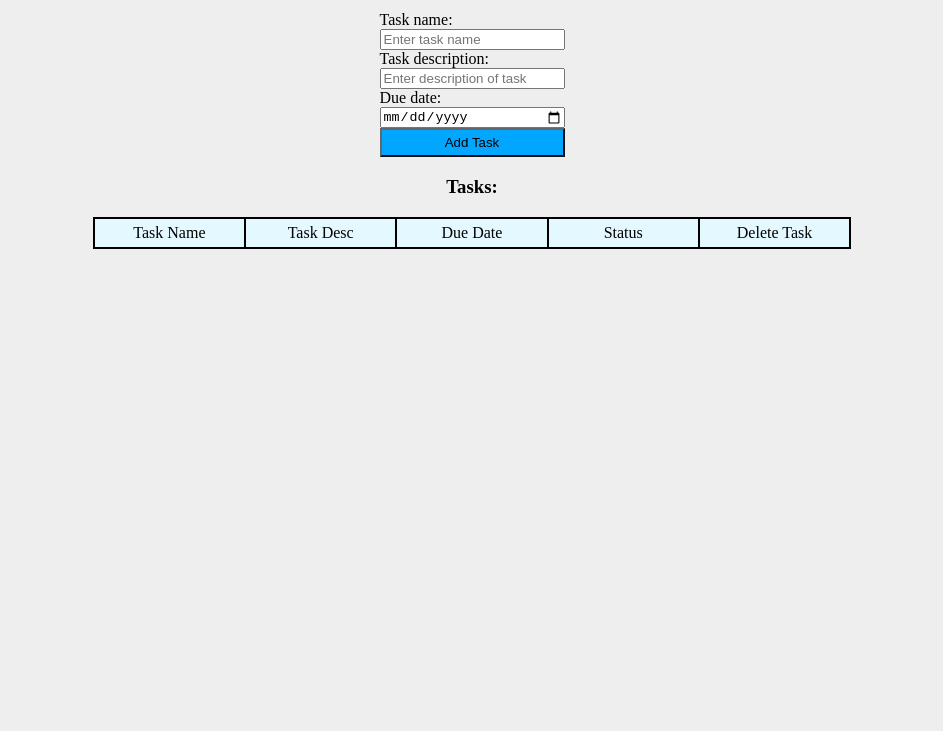
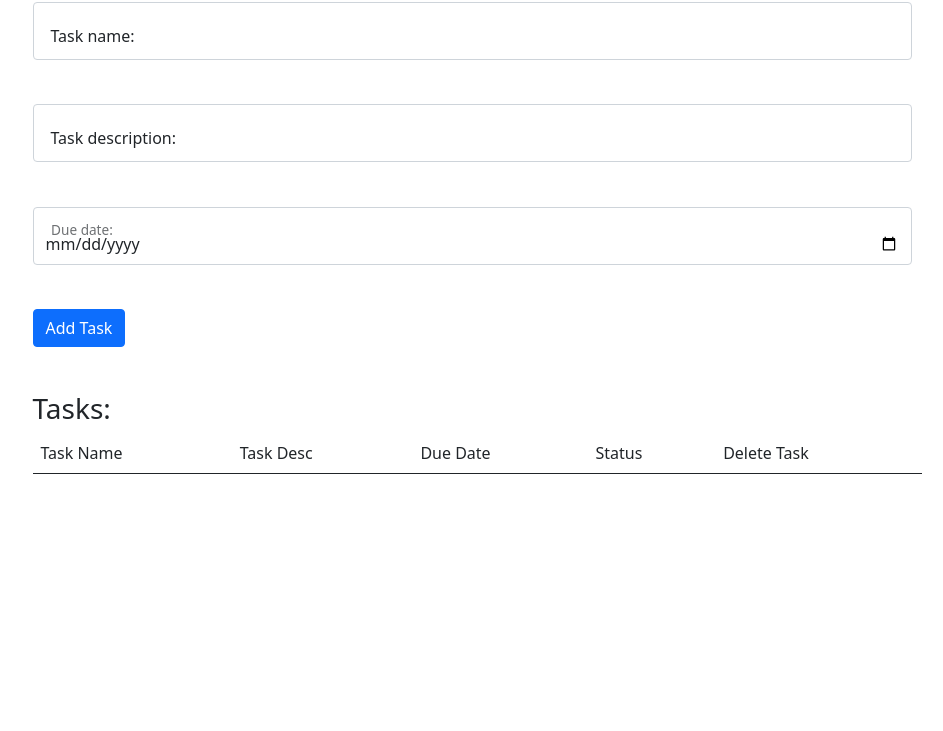
Before and after one commit to SmitWarangZeus/Task-Tracker, a plain HTML site: page index.html in a window 1280 px wide. Shown: the part 69-800 px from the top of the page, without its empty margins (168-1111 px from the left). Drawn offline with nearby package versions, Linux system fonts and the light colour scheme.

Commit message:
added bootstrap, fixed taskId issues

```diff
--- a/index.html
+++ b/index.html
@@ -2,21 +2,26 @@
 <head>
     <title>Task Tracker</title>
     <link rel="stylesheet" href="style.css">
+    <link href="https://cdn.jsdelivr.net/npm/bootstrap@5.0.2/dist/css/bootstrap.min.css" rel="stylesheet" integrity="sha384-EVSTQN3/azprG1Anm3QDgpJLIm9Nao0Yz1ztcQTwFspd3yD65VohhpuuCOmLASjC" crossorigin="anonymous">
 </head>
 <body>
     <h1>Task Tracker</h1>
-    <div class="container">
-        <div class="task-form" id="task-form">
+    <div class="container1" style="width: 70%;">
+        <div class="form-floating" id="task-form">
+            <input class="form-control" type="text" id="task-name" placeholder="Enter task name">
             <label for="task-name">Task name:</label>
-            <input type="text" id="task-name" placeholder="Enter task name">
+        </div>
+        <div class="form-floating" id="task-form">
+            <input class="form-control" type="text" id="task-desc" placeholder="Enter description of task">
             <label for="task-desc">Task description:</label>
-            <input type="text" id="task-desc" placeholder="Enter description of task">
+        </div>
+        <div class="form-floating" id="task-form">
+            <input class="form-control" type="date" id="task-due">
             <label for="task-due">Due date:</label>
-            <input type="date" id="task-due">
-            <button id="addTask" onclick="addTask()">Add Task</button>
         </div>
+        <button type="button" id="addTask" onclick="addTask()" class="btn btn-primary" style="margin-left: 5px; margin-bottom: 5%;">Add Task</button>
         <h3>Tasks:</h3>
-        <table id="table">
+        <table id="table" class="table table-striped table-hover">
             <thead>
                 <tr>
                     <td>Task Name</td>
@@ -31,4 +36,5 @@
     </div>
 </body>
 <script src="script.js"></script>
+<script src="https://cdn.jsdelivr.net/npm/bootstrap@5.0.2/dist/js/bootstrap.bundle.min.js" integrity="sha384-MrcW6ZMFYlzcLA8Nl+NtUVF0sA7MsXsP1UyJoMp4YLEuNSfAP+JcXn/tWtIaxVXM" crossorigin="anonymous"></script>
 </html>
--- a/script.js
+++ b/script.js
@@ -1,6 +1,5 @@
 // localStorage.removeItem('tasks');
 let tasks=JSON.parse(localStorage.getItem('tasks'))||[];
-let newId=0;
 
 function addTask(){
     let taskName=document.getElementById('task-name');
@@ -18,8 +17,7 @@ function addTask(){
         alert('Past dates not allowed');
         return;
     }
-    let task={name:taskName.value,desc:taskDesc.value,status:'Incomplete',dueDate:taskDue.value,taskId:newId};
-    newId++;
+    let task={name:taskName.value,desc:taskDesc.value,status:'Incomplete',dueDate:taskDue.value,taskId:Date.now()};
     tasks.push(task);
     taskName.value='';
     taskDesc.value='';
@@ -34,7 +32,7 @@ function displayTasks(){
     tasks.sort((a,b)=>new Date(a.dueDate)-new Date(b.dueDate));
     tasks.forEach((task,index)=>{
         let row=document.createElement('tr');
-        let btnclass=task.status==='Complete'?'btn-com':'btn-incom'
+        let btnclass=task.status==='Complete'?'btn-success':'btn-warning'
 
         let nameCell=document.createElement('td');
         nameCell.textContent=task.name;
@@ -53,6 +51,7 @@ function displayTasks(){
         toggleBtn.textContent=task.status;
         toggleBtn.onclick=()=>toggle(task.taskId);
         toggleBtn.classList.add(btnclass);
+        toggleBtn.classList.add('btn');
         toggleCell.appendChild(toggleBtn);
         row.appendChild(toggleCell);
 
@@ -60,27 +59,13 @@ function displayTasks(){
         let deleteBtn=document.createElement('button');
         deleteBtn.textContent='Delete';
         deleteBtn.onclick=()=>deleteTask(task.taskId);
-        deleteBtn.classList.add('del-btn');
+        deleteBtn.classList.add('btn');
+        deleteBtn.classList.add('btn-danger');
         deleteCell.appendChild(deleteBtn);
         row.appendChild(deleteCell);
 
         tbody.appendChild(row);
     })
-
-
-    // tbody.innerHTML=''
-    // tasks.sort((a,b)=>new Date(a.dueDate)-new Date(b.dueDate));
-    // tasks.forEach((task,index)=>{
-    //     let btnclass=task.status==='Complete'?'btn-com':'btn-incom'
-    //     tbody.innerHTML+=`
-    //     <tr>
-    //         <td>${task.name}</td>
-    //         <td>${task.desc}</td>
-    //         <td>${task.dueDate}</td>
-    //         <td><button class=${btnclass} onClick='toggle(${task.taskId})'>${task.status}</button></td>
-    //         <td><button class='del-btn' onClick='deleteTask(${task.taskId})'>Delete</button></td>
-    //     </tr>`
-    // });
 }
 
 function deleteTask(id){
--- a/style.css
+++ b/style.css
@@ -1,53 +1,9 @@
+*{
+    margin: 5px;
+    margin-bottom: 5%;
+}
 body{
-    background-color:#eee;
-}
-
-h1{
-    text-align: center;
-}
-
-button{
-    padding: 5px;
-    border-color: #666;
-}
-
-.container{
     display: flex;
     align-items: center;
     flex-direction: column;
 }
-
-.task-form{
-    display: flex;
-    justify-content:space-evenly;
-    flex-direction: column;
-}
-
-#addTask{
-    background:rgb(0, 166, 255);
-}
-
-table{
-    background: #000;
-    min-width: 300px;
-    width: 60%;
-}
-
-td{
-    width:100px;
-    text-align: center;
-    background-color:rgb(228, 248, 255);
-    padding: 5px;
-}
-
-.del-btn{
-    background:rgb(253, 66, 28);
-}
-
-.btn-com{
-    background:rgb(114, 253, 114);
-}
-
-.btn-incom{
-    background:rgb(255, 177, 75);
-}
```
